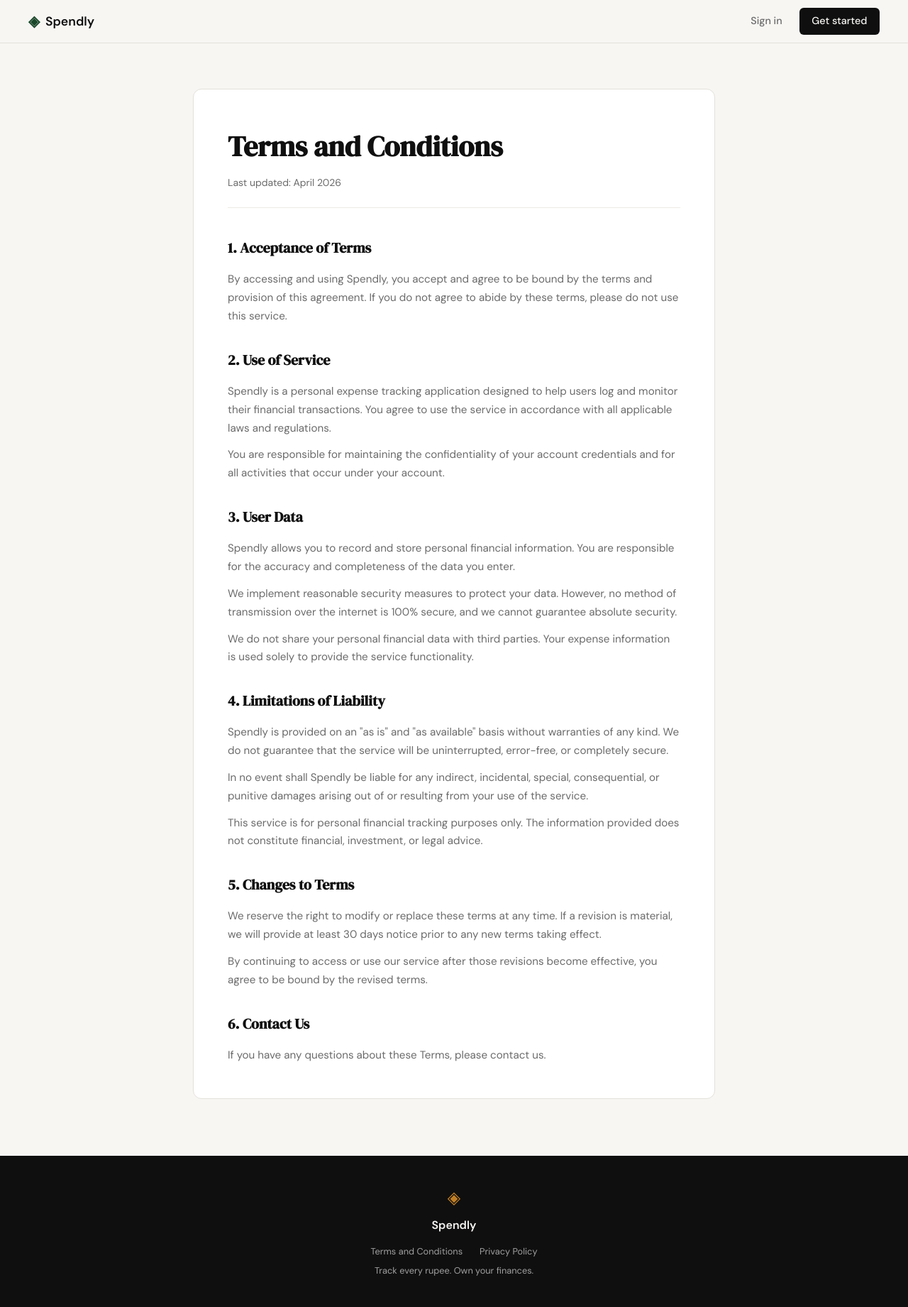
After one commit to Mansi02-Sadanand/Spendly, a Flask app: page /terms in a window 1280 px wide. The commit adds this page. Shown: the whole page at 71% size. Run offline with Flask 3, Linux system fonts and the light colour scheme.

Commit message:
landing: add terms and conditions page and route

```diff
--- a/app.py
+++ b/app.py
@@ -20,6 +20,11 @@ def register():
 @app.route("/login")
 def login():
     return render_template("login.html")
+
+
+@app.route("/terms")
+def terms():
+    return render_template("terms.html")
 
 
 # ------------------------------------------------------------------ #
--- a/static/css/style.css
+++ b/static/css/style.css
@@ -507,6 +507,79 @@ a { color: inherit; text-decoration: none; }
     color: var(--ink-faint);
 }
 
+.footer-links {
+    display: flex;
+    gap: 1.5rem;
+    margin-top: 0.5rem;
+}
+
+.footer-links a {
+    font-size: 0.8rem;
+    color: var(--ink-faint);
+    transition: color 0.2s;
+}
+
+.footer-links a:hover {
+    color: var(--paper);
+}
+
+/* ------------------------------------------------------------------ */
+/* Terms & Privacy pages                                               */
+/* ------------------------------------------------------------------ */
+
+.terms-section {
+    padding: 4rem 2rem 5rem;
+    max-width: 800px;
+    margin: 0 auto;
+}
+
+.terms-container {
+    background: var(--paper-card);
+    border: 1px solid var(--border);
+    border-radius: var(--radius-md);
+    padding: 3rem;
+}
+
+.terms-title {
+    font-family: var(--font-display);
+    font-size: 2.5rem;
+    color: var(--ink);
+    margin-bottom: 0.5rem;
+}
+
+.terms-updated {
+    font-size: 0.875rem;
+    color: var(--ink-muted);
+    margin-bottom: 2.5rem;
+    padding-bottom: 1.5rem;
+    border-bottom: 1px solid var(--border-soft);
+}
+
+.terms-content {
+    display: flex;
+    flex-direction: column;
+    gap: 2rem;
+}
+
+.terms-block {
+    display: flex;
+    flex-direction: column;
+    gap: 0.75rem;
+}
+
+.terms-heading {
+    font-family: var(--font-display);
+    font-size: 1.25rem;
+    color: var(--ink);
+    margin-bottom: 0.25rem;
+}
+
+.terms-text {
+    font-size: 0.95rem;
+    color: var(--ink-muted);
+    line-height: 1.7;
+}
+
 /* ------------------------------------------------------------------ */
 /* Responsive                                                          */
 /* ------------------------------------------------------------------ */
--- a/templates/base.html
+++ b/templates/base.html
@@ -33,6 +33,10 @@
         <div class="footer-inner">
             <span class="brand-icon">◈</span>
             <span class="footer-name">Spendly</span>
+            <div class="footer-links">
+                <a href="/terms">Terms and Conditions</a>
+                <a href="#">Privacy Policy</a>
+            </div>
             <p class="footer-copy">Track every rupee. Own your finances.</p>
         </div>
     </footer>
--- /dev/null
+++ b/templates/terms.html
@@ -0,0 +1,50 @@
+{% extends "base.html" %}
+
+{% block title %}Terms and Conditions — Spendly{% endblock %}
+
+{% block content %}
+<section class="terms-section">
+    <div class="terms-container">
+        <h1 class="terms-title">Terms and Conditions</h1>
+        <p class="terms-updated">Last updated: April 2026</p>
+
+        <div class="terms-content">
+            <section class="terms-block">
+                <h2 class="terms-heading">1. Acceptance of Terms</h2>
+                <p class="terms-text">By accessing and using Spendly, you accept and agree to be bound by the terms and provision of this agreement. If you do not agree to abide by these terms, please do not use this service.</p>
+            </section>
+
+            <section class="terms-block">
+                <h2 class="terms-heading">2. Use of Service</h2>
+                <p class="terms-text">Spendly is a personal expense tracking application designed to help users log and monitor their financial transactions. You agree to use the service in accordance with all applicable laws and regulations.</p>
+                <p class="terms-text">You are responsible for maintaining the confidentiality of your account credentials and for all activities that occur under your account.</p>
+            </section>
+
+            <section class="terms-block">
+                <h2 class="terms-heading">3. User Data</h2>
+                <p class="terms-text">Spendly allows you to record and store personal financial information. You are responsible for the accuracy and completeness of the data you enter.</p>
+                <p class="terms-text">We implement reasonable security measures to protect your data. However, no method of transmission over the internet is 100% secure, and we cannot guarantee absolute security.</p>
+                <p class="terms-text">We do not share your personal financial data with third parties. Your expense information is used solely to provide the service functionality.</p>
+            </section>
+
+            <section class="terms-block">
+                <h2 class="terms-heading">4. Limitations of Liability</h2>
+                <p class="terms-text">Spendly is provided on an "as is" and "as available" basis without warranties of any kind. We do not guarantee that the service will be uninterrupted, error-free, or completely secure.</p>
+                <p class="terms-text">In no event shall Spendly be liable for any indirect, incidental, special, consequential, or punitive damages arising out of or resulting from your use of the service.</p>
+                <p class="terms-text">This service is for personal financial tracking purposes only. The information provided does not constitute financial, investment, or legal advice.</p>
+            </section>
+
+            <section class="terms-block">
+                <h2 class="terms-heading">5. Changes to Terms</h2>
+                <p class="terms-text">We reserve the right to modify or replace these terms at any time. If a revision is material, we will provide at least 30 days notice prior to any new terms taking effect.</p>
+                <p class="terms-text">By continuing to access or use our service after those revisions become effective, you agree to be bound by the revised terms.</p>
+            </section>
+
+            <section class="terms-block">
+                <h2 class="terms-heading">6. Contact Us</h2>
+                <p class="terms-text">If you have any questions about these Terms, please contact us.</p>
+            </section>
+        </div>
+    </div>
+</section>
+{% endblock %}
```
Also changed, not shown: session1.txt (added, +20 -0 lines).
